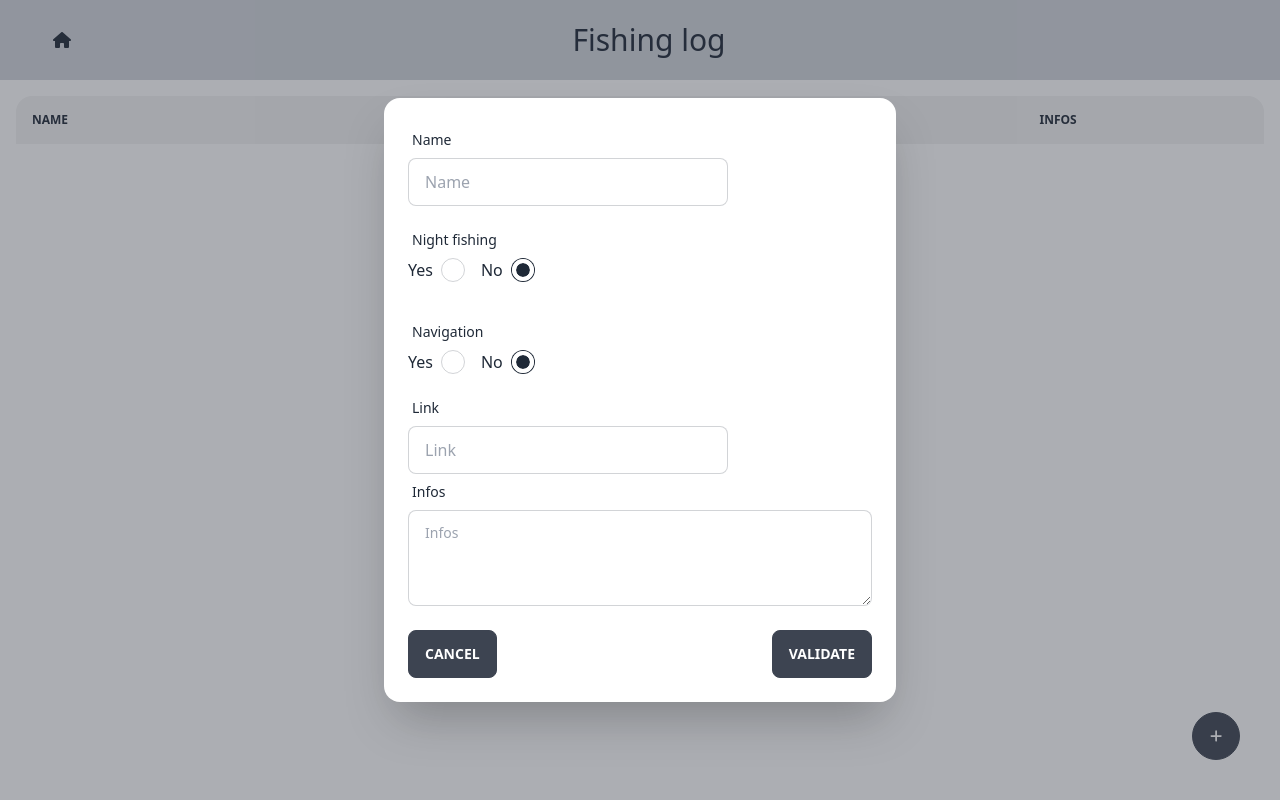
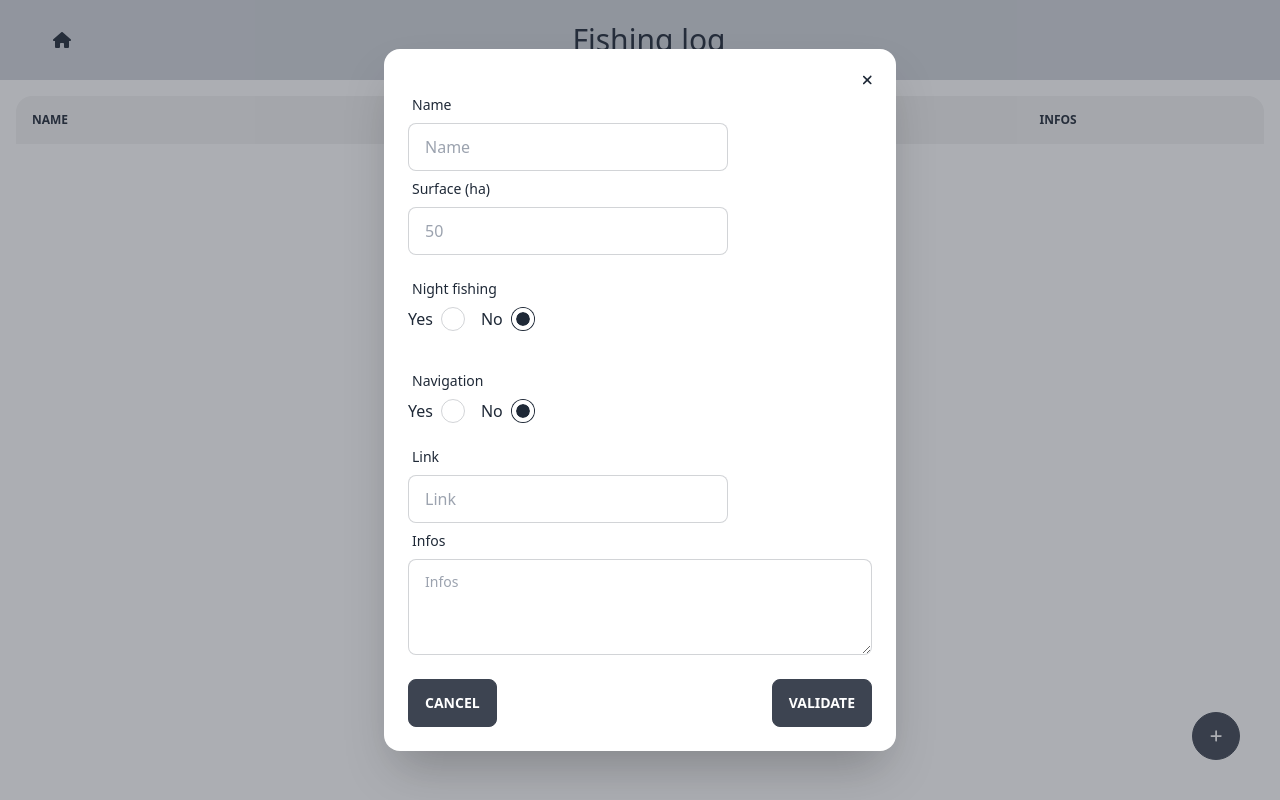
Before and after one commit to damienld22/fishing-log, a Vue app: page /fishing-log/places in a window 1280 px wide. Both pictures are taken after a click on the button 1216 px from the left and 736 px from the top of the page. Built offline with nearby package versions, Linux system fonts and the light colour scheme.

Commit message:
Add surface

```diff
--- a/src/components/form/TextInput.vue
+++ b/src/components/form/TextInput.vue
@@ -4,7 +4,7 @@
       <span class="label-text">{{ props.label }}</span>
     </label>
     <input
-      type="text"
+      :type="props.type || 'text'"
       :placeholder="props.placeholder"
       :value="modelValue"
       @input="onChange"
@@ -22,13 +22,14 @@ import { useField } from "vee-validate";
 const props = defineProps<{
   label?: string;
   placeholder?: string;
-  validation?: (value: string) => string | boolean;
-  modelValue?: string;
+  validation?: (value?: string) => string | boolean;
+  modelValue?: string | number;
   field: string;
+  type?: string;
 }>();
 
 const emits = defineEmits<{
-  (e: "update:modelValue", value: string): void;
+  (e: "update:modelValue", value: string | number): void;
 }>();
 
 // Field validation
--- a/src/components/places/CreatePlaceForm.vue
+++ b/src/components/places/CreatePlaceForm.vue
@@ -1,6 +1,15 @@
 <template>
   <div class="flex flex-col">
+    <font-awesome-icon icon="fa-close" size="sm" class="self-end" @click="emits('cancel')" />
     <TextInput field="name" v-model="form.values.name" placeholder="Name" label="Name" :validation="nameValidation" />
+    <TextInput
+      field="surface"
+      type="number"
+      v-model.number="form.values.surface"
+      placeholder="50"
+      label="Surface (ha)"
+      :validation="surfaceValidation"
+    />
 
     <YesNoSwitchWithDescription v-model="form.values.nightFishing" label="Night fishing" />
     <YesNoSwitchWithDescription v-model="form.values.boatAuthorized" label="Navigation" />
@@ -35,7 +44,14 @@ const handleValidate = async () => {
 };
 
 // Validations
-const nameValidation = (value: string) => (value?.length > 0 ? true : "Please type a name");
+const nameValidation = (value?: string) => (value && value?.length > 0 ? true : "Please type a name");
+const surfaceValidation = (value?: number | string) => {
+  if (typeof value === "undefined" || typeof value === "string") {
+    return true;
+  } else {
+    return value > 0 ? true : "Please type a valid surface";
+  }
+};
 
 // Emits
 const emits = defineEmits<{
--- a/src/components/places/PlacesTable.vue
+++ b/src/components/places/PlacesTable.vue
@@ -9,7 +9,10 @@
     <tbody>
       <tr @click="() => handleClickItem(place.id)" :key="place.id" v-for="place in props.places">
         <td class="text-xs">
-          {{ place.name }}
+          <div>
+            <p>{{ place.name }}</p>
+            <p v-if="place?.surface" class="italic">({{ place?.surface }} ha)</p>
+          </div>
         </td>
         <td class="text-center">
           <font-awesome-icon v-if="place.nightFishing" icon="fa-moon" size="xs" class="mx-1" />
--- a/src/main.ts
+++ b/src/main.ts
@@ -15,6 +15,7 @@ import {
   faMoon,
   faSailboat,
   faUpRightFromSquare,
+  faClose,
 } from "@fortawesome/free-solid-svg-icons";
 import "./style.css";
 
@@ -31,7 +32,8 @@ library.add(
   faArrowLeft,
   faMoon,
   faSailboat,
-  faUpRightFromSquare
+  faUpRightFromSquare,
+  faClose
 );
 
 app.component("font-awesome-icon", FontAwesomeIcon);
--- a/src/views/PlaceItemView.vue
+++ b/src/views/PlaceItemView.vue
@@ -5,10 +5,11 @@
   </div>
 
   <!-- Title -->
-  <p class="text-center text-xl mt-6">
+  <div class="text-center text-xl mt-6">
     <span>{{ place?.name }}</span>
     <font-awesome-icon v-if="place?.link" @click="handleClickLink" icon="fa-up-right-from-square" class="ml-2" />
-  </p>
+    <p v-if="place?.surface" class="italic text-sm">({{ place?.surface }} ha)</p>
+  </div>
 
   <div class="mx-4 mt-6">
     <CollapseText title="Night fishing" :content="computedNightFishing" />
```
